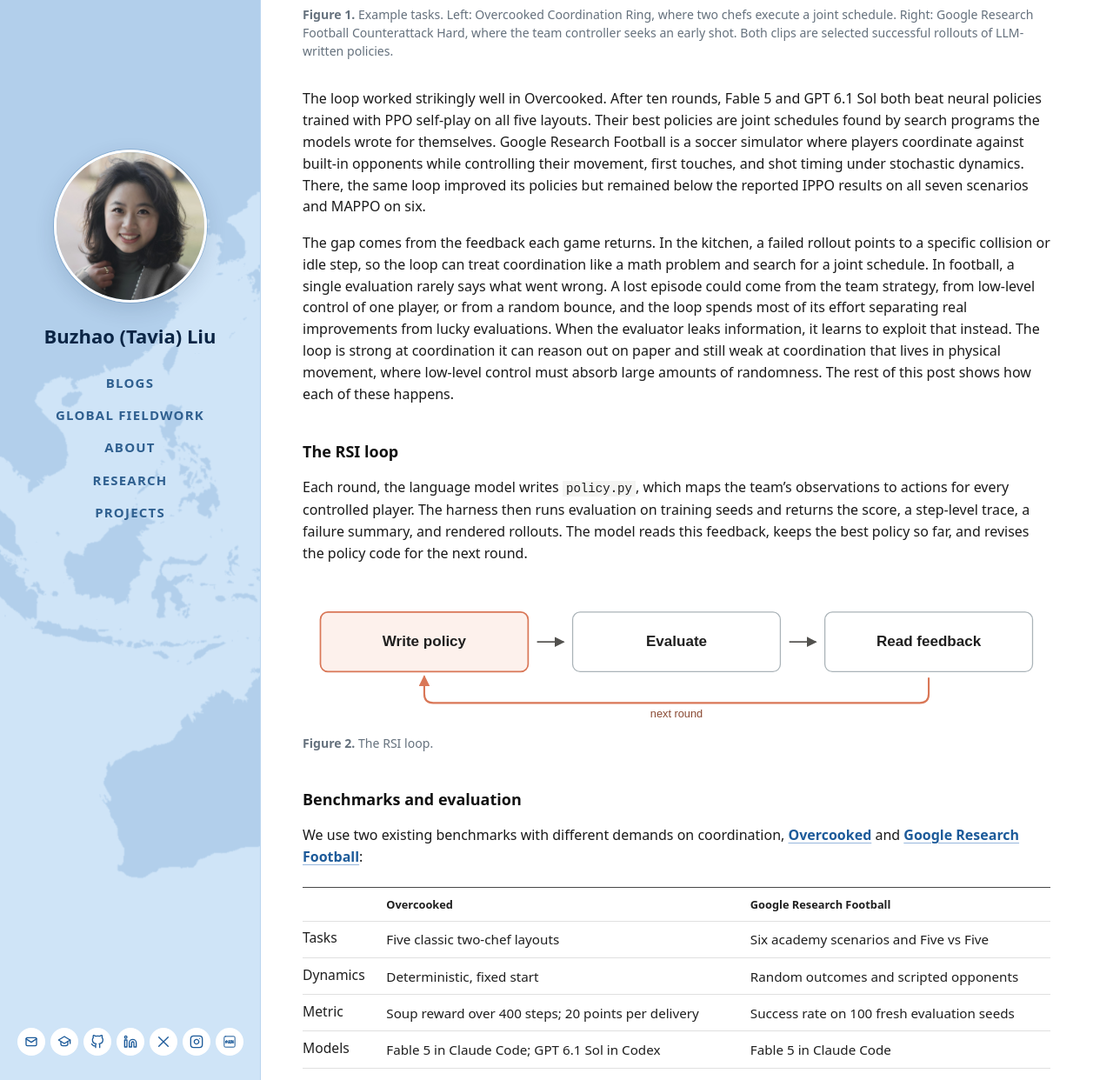
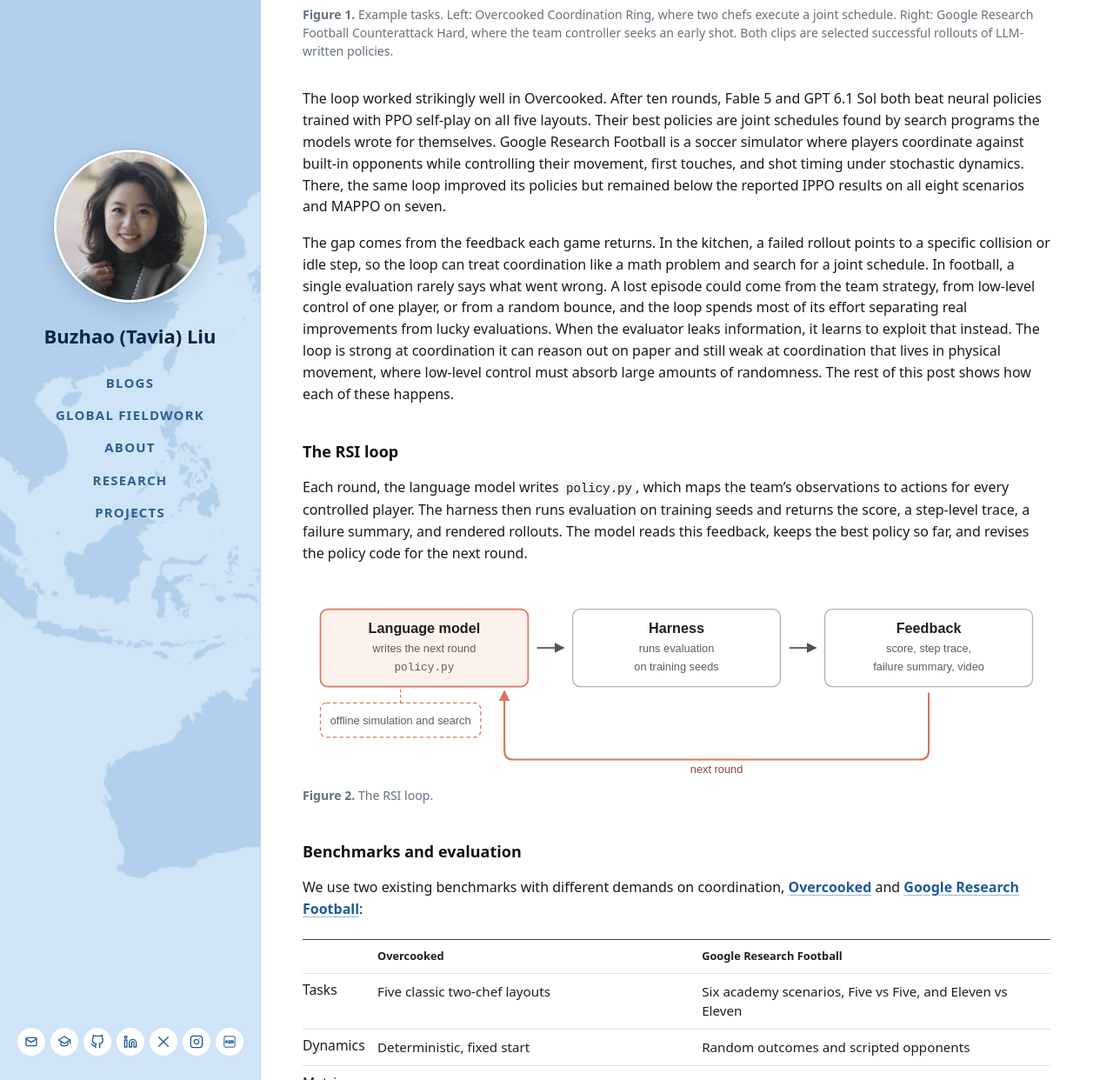
Before and after one commit to tavia-liu/tavia-liu.github.io, a Jekyll site: the page built from _posts/2026-10-31-self-improving-code-as-policies.md, in a window 1280 px wide and 1400 px high, scrolled down 633 px, cut to the strip 158-1400 px from the top of the window. Shown: the whole strip at 87% size. Built offline with Jekyll 4.4.1, drawn with Linux system fonts in a browser that asks for light colours; some of the changed text lies outside the part shown.

Commit message:
Add Eleven vs Eleven (14/100); restore detailed Figure 2

```diff
--- a/_posts/2026-10-31-self-improving-code-as-policies.md
+++ b/_posts/2026-10-31-self-improving-code-as-policies.md
@@ -33,7 +33,7 @@
   <figcaption style="margin-top: .65rem; color: #65717d; font-size: .88rem; line-height: 1.5;"><strong>Figure 1.</strong> Example tasks. Left: Overcooked Coordination Ring, where two chefs execute a joint schedule. Right: Google Research Football Counterattack Hard, where the team controller seeks an early shot. Both clips are selected successful rollouts of LLM-written policies.</figcaption>
 </figure>
 
-The loop worked strikingly well in Overcooked. After ten rounds, Fable 5 and GPT 6.1 Sol both beat neural policies trained with PPO self-play on all five layouts. Their best policies are joint schedules found by search programs the models wrote for themselves. Google Research Football is a soccer simulator where players coordinate against built-in opponents while controlling their movement, first touches, and shot timing under stochastic dynamics. There, the same loop improved its policies but remained below the reported IPPO results on all seven scenarios and MAPPO on six.
+The loop worked strikingly well in Overcooked. After ten rounds, Fable 5 and GPT 6.1 Sol both beat neural policies trained with PPO self-play on all five layouts. Their best policies are joint schedules found by search programs the models wrote for themselves. Google Research Football is a soccer simulator where players coordinate against built-in opponents while controlling their movement, first touches, and shot timing under stochastic dynamics. There, the same loop improved its policies but remained below the reported IPPO results on all eight scenarios and MAPPO on seven.
 
 The gap comes from the feedback each game returns. In the kitchen, a failed rollout points to a specific collision or idle step, so the loop can treat coordination like a math problem and search for a joint schedule. In football, a single evaluation rarely says what went wrong. A lost episode could come from the team strategy, from low-level control of one player, or from a random bounce, and the loop spends most of its effort separating real improvements from lucky evaluations. When the evaluator leaks information, it learns to exploit that instead. The loop is strong at coordination it can reason out on paper and still weak at coordination that lives in physical movement, where low-level control must absorb large amounts of randomness. The rest of this post shows how each of these happens.
 
@@ -42,7 +42,7 @@
 Each round, the language model writes `policy.py`, which maps the team's observations to actions for every controlled player. The harness then runs evaluation on training seeds and returns the score, a step-level trace, a failure summary, and rendered rollouts. The model reads this feedback, keeps the best policy so far, and revises the policy code for the next round.
 
 <figure style="margin: 2rem 0; max-width: 100%;">
-  <img src="{{ '/assets/img/research/rsi-loop.svg' | relative_url }}?v=20261031-loop5" alt="The language model writes a team policy, evaluates it, reads the feedback, and starts the next round." style="display: block; width: 100%; height: auto;">
+  <img src="{{ '/assets/img/research/rsi-loop.svg' | relative_url }}?v=20261031-loop6" alt="The language model writes policy.py, the harness runs evaluation on training seeds, and the score, trace, failure summary, and video return to the model for the next round. Offline simulation and search sit inside the model step." style="display: block; width: 100%; height: auto;">
   <figcaption style="margin-top: .65rem; color: #65717d; font-size: .88rem; line-height: 1.5;"><strong>Figure 2.</strong> The RSI loop.</figcaption>
 </figure>
 
@@ -52,7 +52,7 @@
 
 | | Overcooked | Google Research Football |
 | --- | --- | --- |
-| Tasks | Five classic two-chef layouts | Six academy scenarios and Five vs Five |
+| Tasks | Five classic two-chef layouts | Six academy scenarios, Five vs Five, and Eleven vs Eleven |
 | Dynamics | Deterministic, fixed start | Random outcomes and scripted opponents |
 | Metric | Soup reward over 400 steps; 20 points per delivery | Success rate on 100 fresh evaluation seeds |
 | Models | Fable 5 in Claude Code; GPT 6.1 Sol in Codex | Fable 5 in Claude Code |
@@ -86,10 +86,10 @@
 
 ### Football: iteration improves rules, but most gaps remain
 
-The strongest rule-based football policies fall below the IPPO reference on all seven scenarios, and below MAPPO on six. Run, Pass and Shoot is the exception: 72% compared with MAPPO's reported 66%. The largest gaps appear on Counterattack Hard and Five vs Five.
+The strongest rule-based football policies fall below the IPPO reference on all eight scenarios, and below MAPPO on seven. Run, Pass and Shoot is the exception: 72% compared with MAPPO's reported 66%. The largest gaps appear on Counterattack Hard and the full Eleven vs Eleven game, where the controller wins 14 of 100 matches and draws 57 against the strongest built-in opponent.
 
 <figure style="margin: 2rem 0; max-width: 100%;">
-  <img src="{{ '/assets/img/research/football-mappo-vs-code-policy.png' | relative_url }}" alt="Success rates on seven football tasks. Code policies trail IPPO on all seven and MAPPO on six, with the largest gaps on Counterattack Hard and Five vs Five." style="display: block; width: 100%; height: auto;">
+  <img src="{{ '/assets/img/research/football-mappo-vs-code-policy.png' | relative_url }}?v=20261031-11v11" alt="Success rates on eight football tasks. Code policies trail IPPO on all eight and MAPPO on seven, with the largest gaps on Counterattack Hard and Eleven vs Eleven." style="display: block; width: 100%; height: auto;">
   <figcaption style="margin-top: .65rem; color: #65717d; font-size: .88rem; line-height: 1.5;"><strong>Figure 4.</strong> Football results under fresh seeds. Code-policy values come from larger validation batches, pooling designated replications where applicable. IPPO and MAPPO are published references from Song et al. (2023).</figcaption>
 </figure>
 
@@ -102,6 +102,7 @@
 | Counterattack Hard | 71.6 | 81.3 | 29 |
 | Corner | 50.4 | 50.5 | 41 |
 | Five vs Five | 99.1 | 96.0 | 65 |
+| Eleven vs Eleven | 52.7 | 45.4 | 14 |
 
 All entries are percentages. The reinforcement-learning columns are maximum mean win rates during training from [Song et al., Table 3](https://arxiv.org/html/2309.12951v1#S4.T3). Our column reports success on fresh evaluation seeds for selected policies, with at least 100 episodes and 300 for Three vs One. These batches also informed selection during the campaigns. The following analysis examines how the policies reached these scores and what held them back.
 
@@ -147,7 +148,7 @@
 In deterministic Overcooked, a saved tick survives the next evaluation from the same start. In football, a promising revision can disappear when replayed on fresh seeds. Three vs One illustrates the cost: an early policy scores 63% on one 100-episode batch and 46% on its exact replication. Larger batches become part of discovering whether an edit helped.
 
 <figure style="margin: 2rem 0; max-width: 100%;">
-  <img src="{{ '/assets/img/research/football-rsi-rounds.png' | relative_url }}?v=20261031c" alt="Football evaluations across the campaigns. Individual scores fluctuate; larger-batch leaders progress more slowly. Separate markers indicate learned-policy follow-ups and excluded seed-reading evaluations." style="display: block; width: 100%; height: auto;">
+  <img src="{{ '/assets/img/research/football-rsi-rounds.png' | relative_url }}?v=20261031-11v11" alt="Football evaluations across the campaigns. Individual scores fluctuate; larger-batch leaders progress more slowly. Separate markers indicate learned-policy follow-ups and excluded seed-reading evaluations." style="display: block; width: 100%; height: auto;">
   <figcaption style="margin-top: .65rem; color: #65717d; font-size: .88rem; line-height: 1.5;"><strong>Figure 6.</strong> Football campaign histories. Dot size reflects evaluation size. Lines summarize the best values meeting each scenario's validation threshold; designated replications are pooled retrospectively. Triangles mark learned-policy follow-ups reported in the Pass and Shoot campaign summary. Crosses mark seed-reading evaluations, excluded from the valid frontier.</figcaption>
 </figure>
 
```
Also changed, not shown: assets/img/research/football-mappo-vs-code-policy.png, assets/img/research/football-rsi-rounds.png, assets/img/research/rsi-loop.svg.
